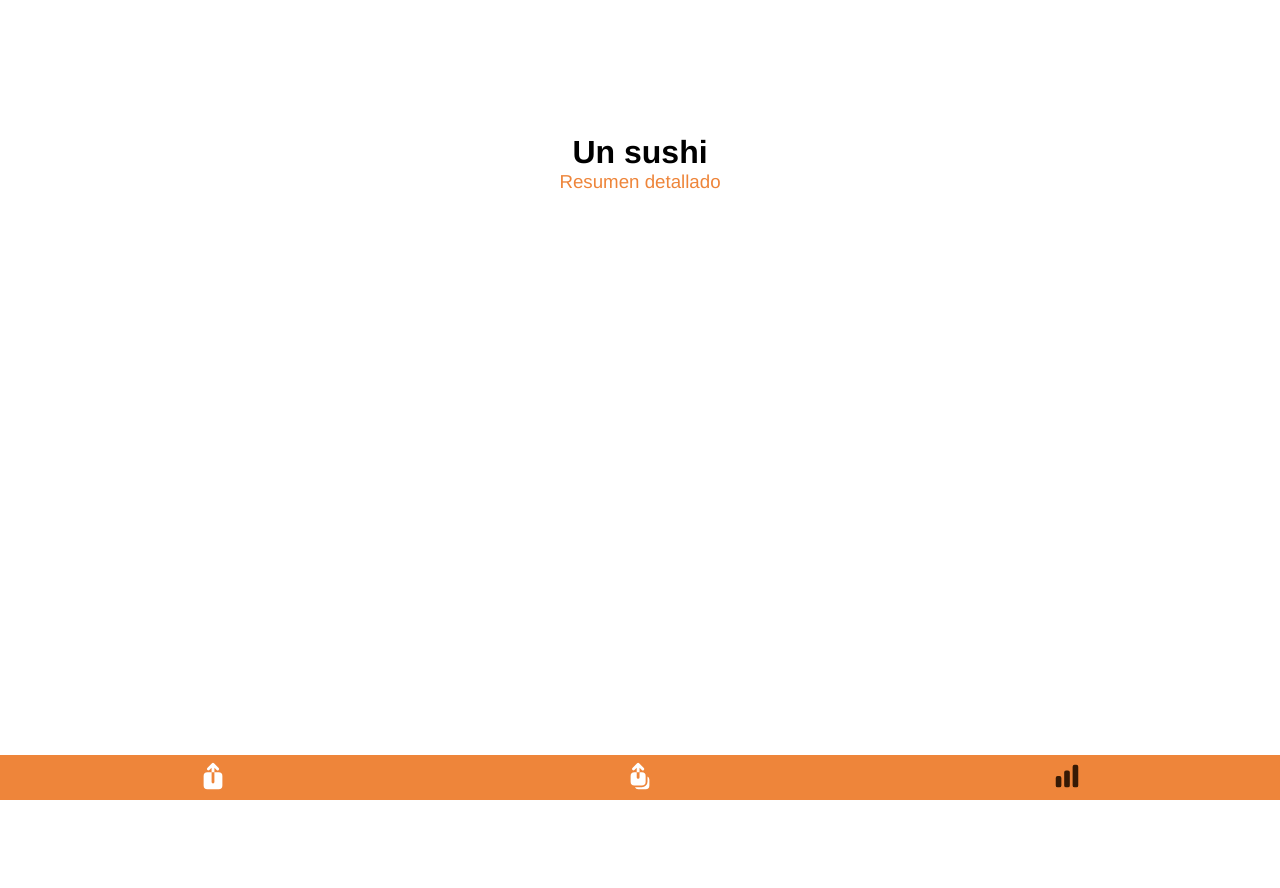
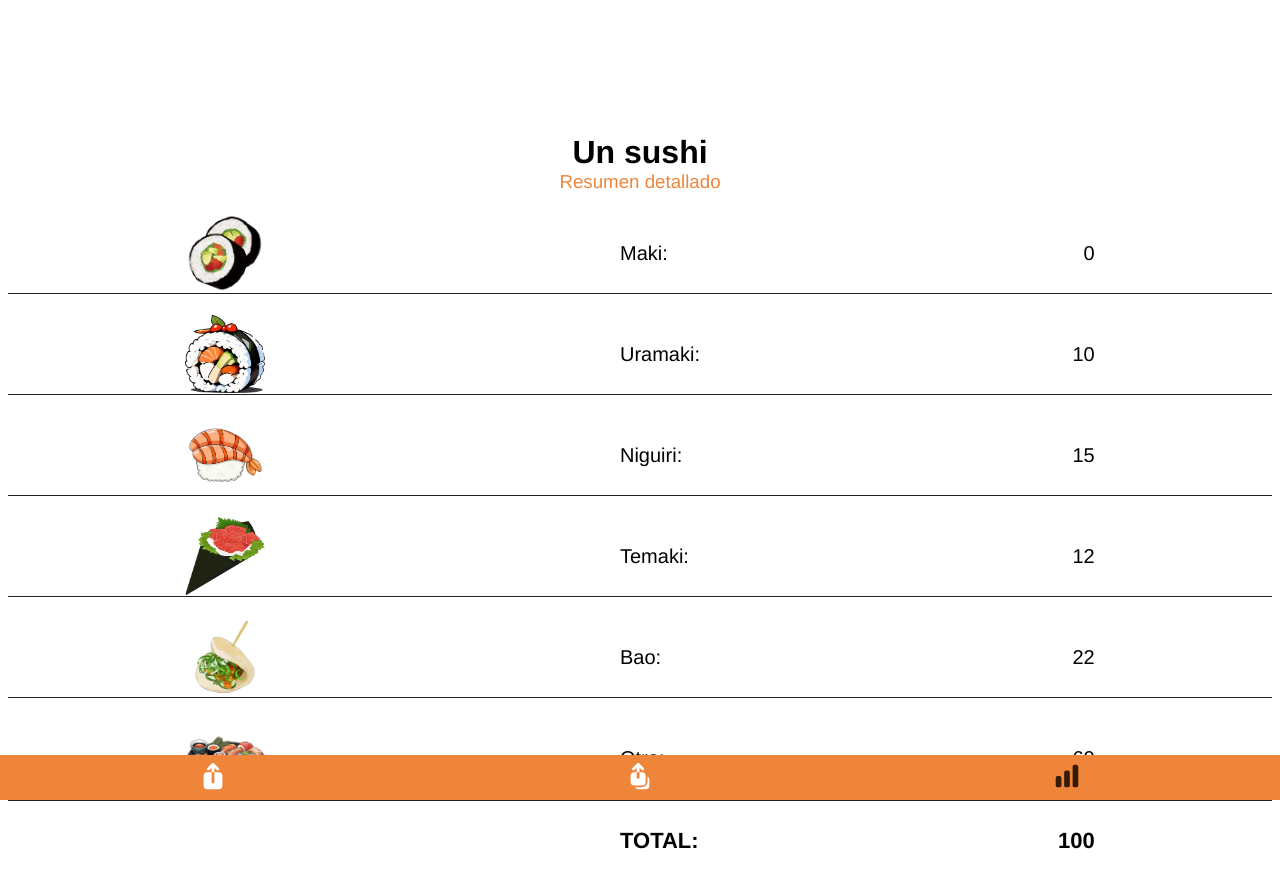
Before and after one commit to jucamgar2/UnSushi, a React (Create React App) app: page /detail/resume in a window 1280 px wide. Before the commit the page ends 800 px from the top, so only its background shows below. Built offline with nearby package versions, Linux system fonts and the light colour scheme.

Commit message:
feat: resume detail view finished

```diff
--- a/src/detailView/ResumeDetail.jsx
+++ b/src/detailView/ResumeDetail.jsx
@@ -1,3 +1,5 @@
+import ResumeLine from "./ResumeLine";
+
 const ResumeDetail = () => {
 
     return <>
@@ -8,6 +10,24 @@ const ResumeDetail = () => {
         <div className="sub-title">
             <h3>Resumen detallado</h3>
         </div>
+
+        <div className="resume-lines-container">
+            <ResumeLine imgSrc={"../maki.png"} alt={"Maki"} quantity={0}/>
+            <ResumeLine imgSrc={"../uramaki.png"} alt={"Uramaki"} quantity={10}/>
+            <ResumeLine imgSrc={"../niguiri.png"} alt={"Niguiri"} quantity={15}/>
+            <ResumeLine imgSrc={"../temaki.png"} alt={"Temaki"} quantity={12}/>
+            <ResumeLine imgSrc={"../bao.png"} alt={"Bao"} quantity={22}/>
+            <ResumeLine imgSrc={"../other.png"} alt={"Otro"} quantity={60}/>
+        </div>
+        <div className="total-line">
+            <div className="empty-line-space"></div>
+            <div className="resume-line-label">
+                <p>TOTAL:</p>
+            </div>
+            <div className="resume-line-quantity">
+                <p>{100}</p>
+            </div>
+        </div>
     </>
 
 }
--- /dev/null
+++ b/src/detailView/ResumeLine.jsx
@@ -0,0 +1,16 @@
+const ResumeLine = ({imgSrc, alt, quantity}) => {
+    return <>
+        <div className="resume-line">
+            <img src={imgSrc} alt={alt} />
+            <div className="resume-line-label">
+                <p>{alt}:</p>
+            </div>
+            <div className="resume-line-quantity">
+                <p>{quantity}</p>
+            </div>
+
+        </div>
+    </>
+}
+
+export default ResumeLine;
--- a/src/index.css
+++ b/src/index.css
@@ -173,3 +173,43 @@
     border: 1px;
     color: black;
 }
+
+.resume-line {
+    padding-top: 20px;
+    display: flex;
+    align-items: center;
+    justify-content: space-around;
+    font-size: 20px;
+    height: 80px;
+    border-bottom: 1px solid #222;
+}
+
+.total-line {
+    display: flex;
+    align-items: center;
+    justify-content: space-around;
+    font-size: 22px;
+    font-weight: bold;
+    height: 80px;
+    border-top: 2px solid #222;
+}
+
+.empty-line-space {
+    width: 80px;
+}
+
+.resume-line img {
+    max-width: 80px;
+    min-width: 80px;
+    max-height: 78px;
+}
+
+.resume-line-label {
+    width: 100px;
+}
+
+.resume-line-quantity {
+    display: flex;
+    width: 20px;
+    justify-content: right;
+}
```
